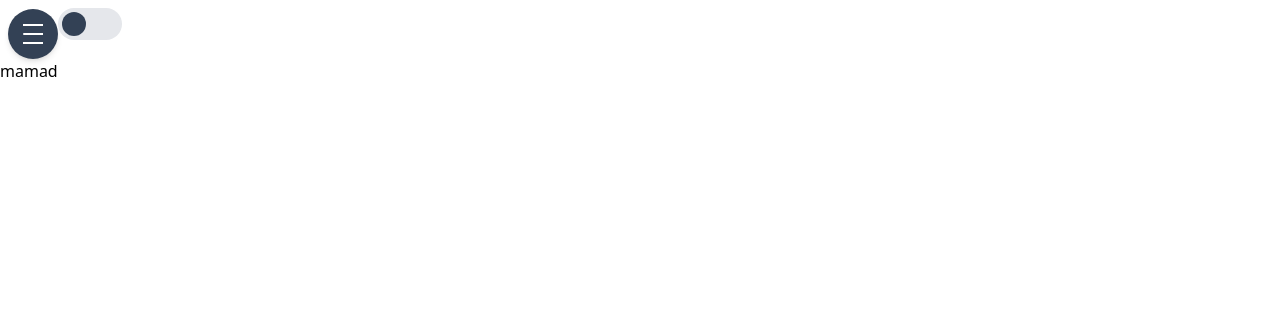
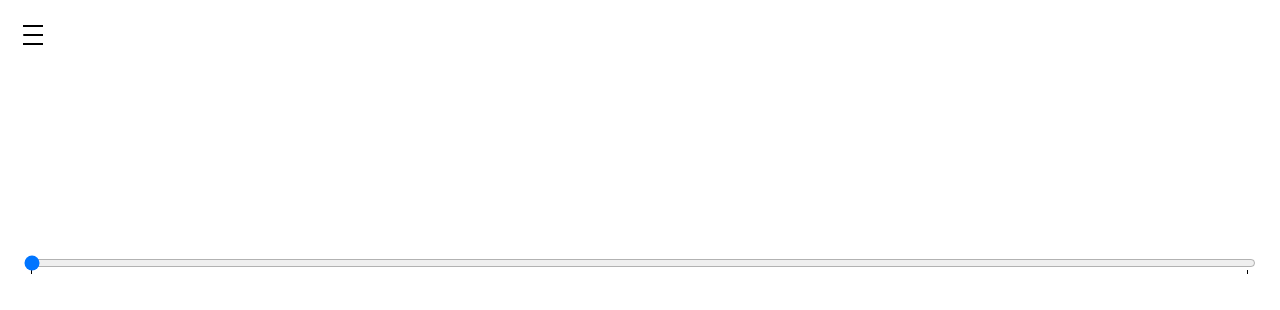
Before and after one commit to ShahryarJahanshahloo/tailwind-playground, a React (Vite) app: page / in a window 1280 px wide. Shown: the top 310 px of the page. Built offline with nearby package versions, Linux system fonts and the light colour scheme.

Commit message:
added slider

```diff
--- a/src/App.tsx
+++ b/src/App.tsx
@@ -1,5 +1,6 @@
 import useThemeStore from './store/ThemeStore'
 import Navbar from './components/Navbar'
+import ThemeSelector from './components/ThemeSelector'
 
 function App() {
   const isDark = useThemeStore(state => state.isDark)
@@ -8,7 +9,7 @@ function App() {
     <div className="h-full min-h-screen">
       <div className={isDark ? 'dark' : ''}>
         <Navbar />
-        <div className="">mamad</div>
+        <ThemeSelector />
       </div>
     </div>
   )
--- a/src/components/HamburgerIcon.tsx
+++ b/src/components/HamburgerIcon.tsx
@@ -8,23 +8,21 @@ const HamburgerIcon: React.FC<Props> = ({ isOpen, onClick }) => {
     <div>
       <button className="relative" onClick={onClick}>
         <div
-          className={`relative flex h-[50px] w-[50px] transform items-center justify-center overflow-hidden rounded-full bg-slate-700 shadow-md  ring-gray-300 ring-opacity-30 transition-all duration-200 hover:ring-8 ${
-            isOpen ? 'ring-4' : 'ring-0'
-          }`}
+          className={`relative inline-flex h-[50px] w-[50px] transform items-center justify-center overflow-hidden rounded-full bg-white transition-all duration-200`}
         >
           <div className="flex h-[20px] w-[20px] origin-center transform flex-col justify-between overflow-hidden transition-all duration-300">
             <div
-              className={`h-[2px] w-7 origin-left transform bg-white transition-all duration-300 ${
+              className={`h-[2px] w-7 origin-left transform bg-black transition-all duration-300 ${
                 isOpen ? 'translate-x-10' : ''
               }`}
             ></div>
             <div
-              className={`h-[2px] w-7 transform rounded bg-white transition-all delay-75 duration-300 ${
+              className={`h-[2px] w-7 transform rounded bg-black transition-all delay-75 duration-300 ${
                 isOpen ? 'translate-x-10' : ''
               }`}
             ></div>
             <div
-              className={`h-[2px] w-7 origin-left transform bg-white transition-all delay-150 duration-300 ${
+              className={`h-[2px] w-7 origin-left transform bg-black transition-all delay-150 duration-300 ${
                 isOpen ? 'translate-x-10' : ''
               }`}
             ></div>
@@ -35,12 +33,12 @@ const HamburgerIcon: React.FC<Props> = ({ isOpen, onClick }) => {
               }`}
             >
               <div
-                className={`absolute h-[2px] w-5 transform bg-white transition-all delay-300 duration-500 ${
+                className={`absolute h-[2px] w-5 transform bg-black transition-all delay-300 duration-500 ${
                   isOpen ? 'rotate-45' : 'rotate-0'
                 }`}
               ></div>
               <div
-                className={`absolute h-[2px] w-5 transform bg-white transition-all delay-300 duration-500 ${
+                className={`absolute h-[2px] w-5 transform bg-black transition-all delay-300 duration-500 ${
                   isOpen ? '-rotate-45' : '-rotate-0'
                 }`}
               ></div>
--- a/src/components/Navbar.tsx
+++ b/src/components/Navbar.tsx
@@ -1,4 +1,3 @@
-import ThemeToggle from './ThemeToggle'
 import HamburgerIcon from './HamburgerIcon'
 import Menu from './Menu'
 import { useCallback, useState } from 'react'
@@ -11,9 +10,10 @@ const Navbar: React.FC = () => {
   }, [])
 
   return (
-    <div className="flex flex-row px-2 pt-2">
-      <HamburgerIcon isOpen={isOpen} onClick={onClick} />
-      <ThemeToggle />
+    <div className={`flex h-15 flex-row px-2 pt-2`}>
+      <div className="flex w-full flex-row items-center justify-between">
+        <HamburgerIcon isOpen={isOpen} onClick={onClick} />
+      </div>
       <Menu />
     </div>
   )
--- /dev/null
+++ b/src/components/ThemeSelector.tsx
@@ -0,0 +1,31 @@
+import { useState } from 'react'
+
+//TODO: use debounce
+const ThemeSelector: React.FC = () => {
+  const [sliderValue, setSliderValue] = useState(0)
+
+  const handleSliderOnChange = (e: React.ChangeEvent<HTMLInputElement>) => {
+    setSliderValue(+e.target.value)
+  }
+
+  return (
+    <div className="flex flex-col justify-center px-6 py-4">
+      <div className="h-44"></div>
+      <input
+        type="range"
+        min={0}
+        max={1}
+        step={0.001}
+        value={sliderValue}
+        list="markers"
+        onChange={handleSliderOnChange}
+      />
+      <datalist id="markers">
+        <option value="0" />
+        <option value="1" />
+      </datalist>
+    </div>
+  )
+}
+
+export default ThemeSelector
--- a/src/components/ThemeToggle.tsx
+++ b/src/components/ThemeToggle.tsx
@@ -9,13 +9,15 @@ const ThemeToggle: React.FC = () => {
       checked={isDark}
       onChange={toggleTheme}
       className={`${
-        isDark ? 'bg-slate-700' : 'bg-gray-200'
-      } relative inline-flex h-8 w-16 items-center rounded-full`}
+        isDark ? 'bg-zinc-700' : 'bg-gray-100'
+      } relative inline-flex h-9 w-16 items-center rounded-full`}
     >
       <span
         className={`${
-          isDark ? 'translate-x-9 bg-gray-100' : 'translate-x-1 bg-slate-700'
-        } inline-block h-6 w-6 transform rounded-full transition`}
+          isDark
+            ? 'translate-x-8 bg-gray-100'
+            : 'translate-x-1 bg-gray-300 shadow-inner'
+        } inline-block h-7 w-7 transform rounded-full transition`}
       />
     </Switch>
   )
--- a/tailwind.config.cjs
+++ b/tailwind.config.cjs
@@ -6,6 +6,9 @@ module.exports = {
       fontFamily: {
         farsi: ['Vazirmatn'],
       },
+      height: {
+        15: '3.75rem',
+      },
     },
   },
   darkMode: 'class',
```
